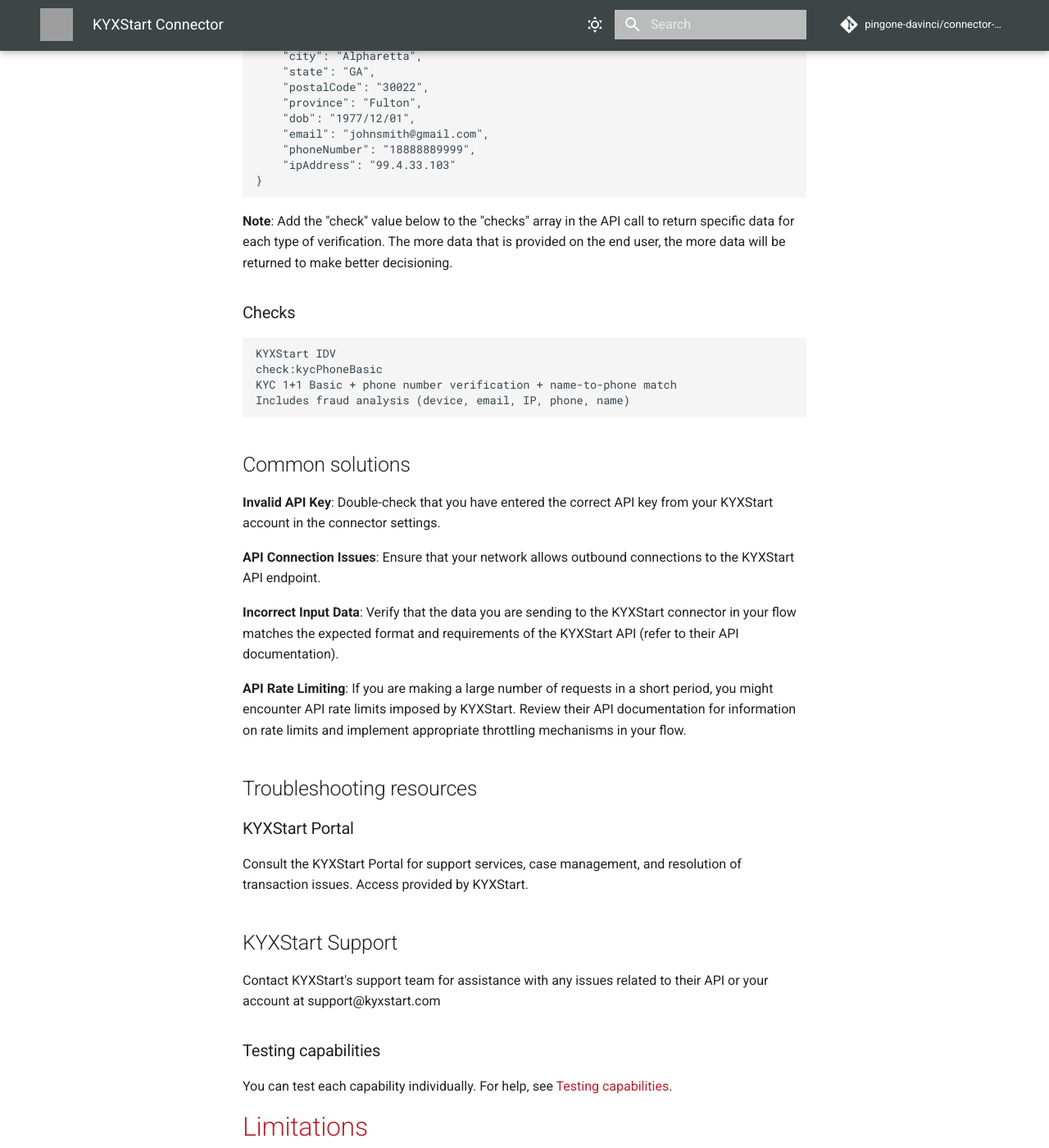
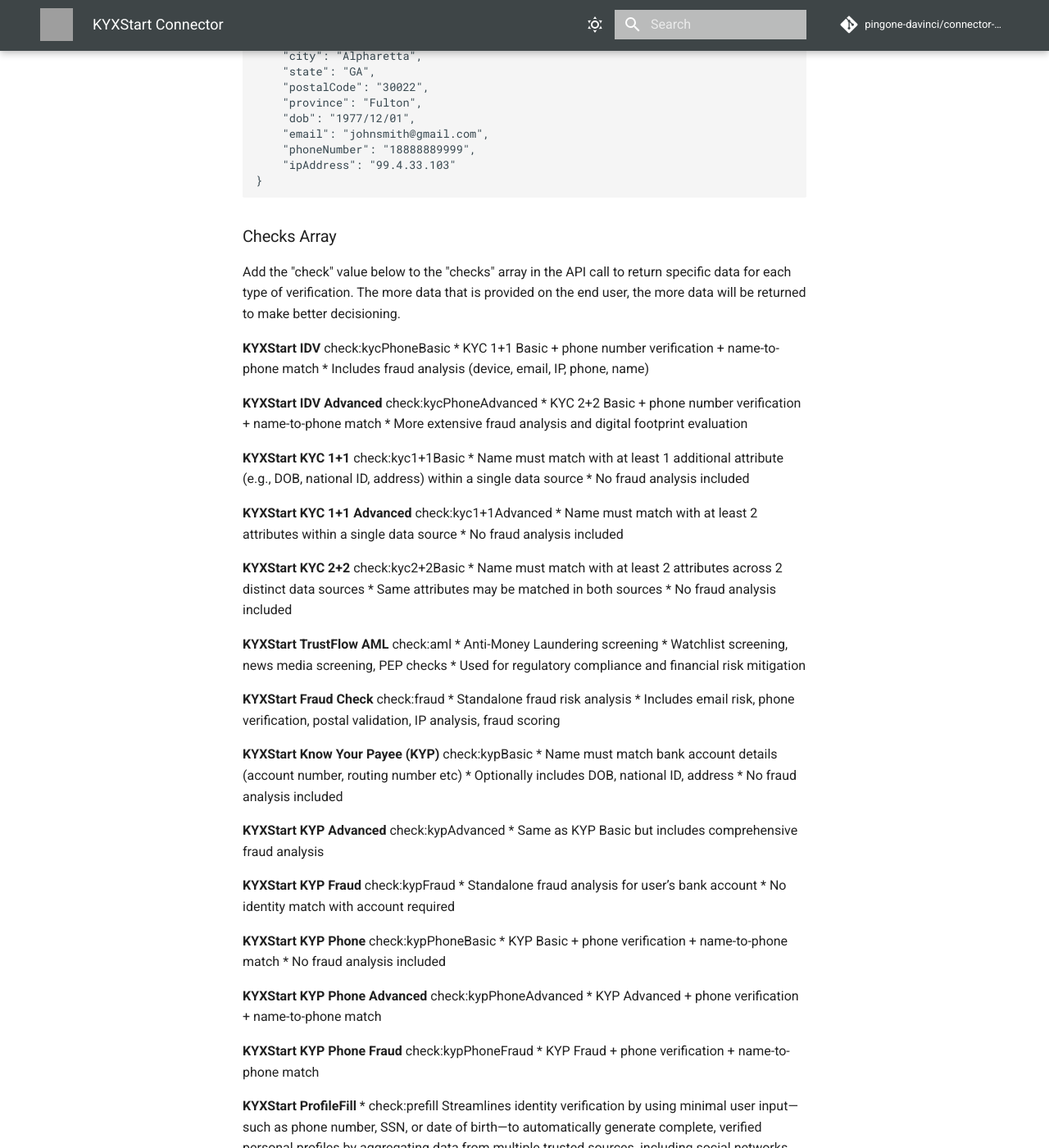
Before and after one commit to pingone-davinci/documentation, an MkDocs documentation site: the page built from docs/kyxstart/README.md, in a window 1280 px wide and 1400 px high, scrolled down 3035 px. Shown: the whole window at 82% size. Built offline with MkDocs 1.6.1 and Material for MkDocs 9.7.7, drawn with Linux system fonts in a browser that asks for light colours; comment, search, counter and statistics services are not loaded; some of the changed text lies outside the part shown; grey boxes are pictures that could not be loaded.

Commit message:
Update README.md

````diff
--- a/docs/kyxstart/README.md
+++ b/docs/kyxstart/README.md
@@ -98,16 +98,77 @@
     "ipAddress": "99.4.33.103"
 }
 ```
-**Note**: Add the "check" value below to the "checks" array in the API call to return specific data for each type of verification. The more data that is provided on the end user, the more data will be returned to make better decisioning.
 
-### Checks
+### Checks Array
+Add the "check" value below to the "checks" array in the API call to return specific data for each type of verification. The more data that is provided on the end user, the more data will be returned to make better decisioning.
 
-```
-KYXStart IDV
+**KYXStart IDV**
 check:kycPhoneBasic
-KYC 1+1 Basic + phone number verification + name-to-phone match
-Includes fraud analysis (device, email, IP, phone, name)
-```
+* KYC 1+1 Basic + phone number verification + name-to-phone match
+* Includes fraud analysis (device, email, IP, phone, name)
+
+**KYXStart IDV Advanced**
+check:kycPhoneAdvanced
+* KYC 2+2 Basic + phone number verification + name-to-phone match
+* More extensive fraud analysis and digital footprint evaluation
+
+**KYXStart KYC 1+1**
+check:kyc1+1Basic
+* Name must match with at least 1 additional attribute (e.g., DOB, national ID, address) within a single data source
+* No fraud analysis included
+
+**KYXStart KYC 1+1 Advanced**
+check:kyc1+1Advanced
+* Name must match with at least 2 attributes within a single data source
+* No fraud analysis included
+
+**KYXStart KYC 2+2**
+check:kyc2+2Basic
+* Name must match with at least 2 attributes across 2 distinct data sources
+* Same attributes may be matched in both sources
+* No fraud analysis included
+
+**KYXStart TrustFlow AML**
+check:aml
+* Anti-Money Laundering screening
+* Watchlist screening, news media screening, PEP checks
+* Used for regulatory compliance and financial risk mitigation
+
+**KYXStart Fraud Check**
+check:fraud
+* Standalone fraud risk analysis
+* Includes email risk, phone verification, postal validation, IP analysis, fraud scoring
+
+**KYXStart Know Your Payee (KYP)**
+check:kypBasic
+* Name must match bank account details (account number, routing number etc)
+* Optionally includes DOB, national ID, address
+* No fraud analysis included
+
+**KYXStart KYP Advanced**
+check:kypAdvanced
+* Same as KYP Basic but includes comprehensive fraud analysis
+
+**KYXStart KYP Fraud**
+check:kypFraud
+* Standalone fraud analysis for user’s bank account
+* No identity match with account required
+
+**KYXStart KYP Phone**
+check:kypPhoneBasic
+* KYP Basic + phone verification + name-to-phone match
+* No fraud analysis included
+
+**KYXStart KYP Phone Advanced**
+check:kypPhoneAdvanced
+* KYP Advanced + phone verification + name-to-phone match
+
+**KYXStart KYP Phone Fraud**
+check:kypPhoneFraud
+* KYP Fraud + phone verification + name-to-phone match
+
+**KYXStart ProfileFill**
+* check:prefill Streamlines identity verification by using minimal user input—such as phone number, SSN, or date of birth—to automatically generate complete, verified personal profiles by aggregating data from multiple trusted sources, including social networks and digital services.
 
 ## Common solutions
 
````
